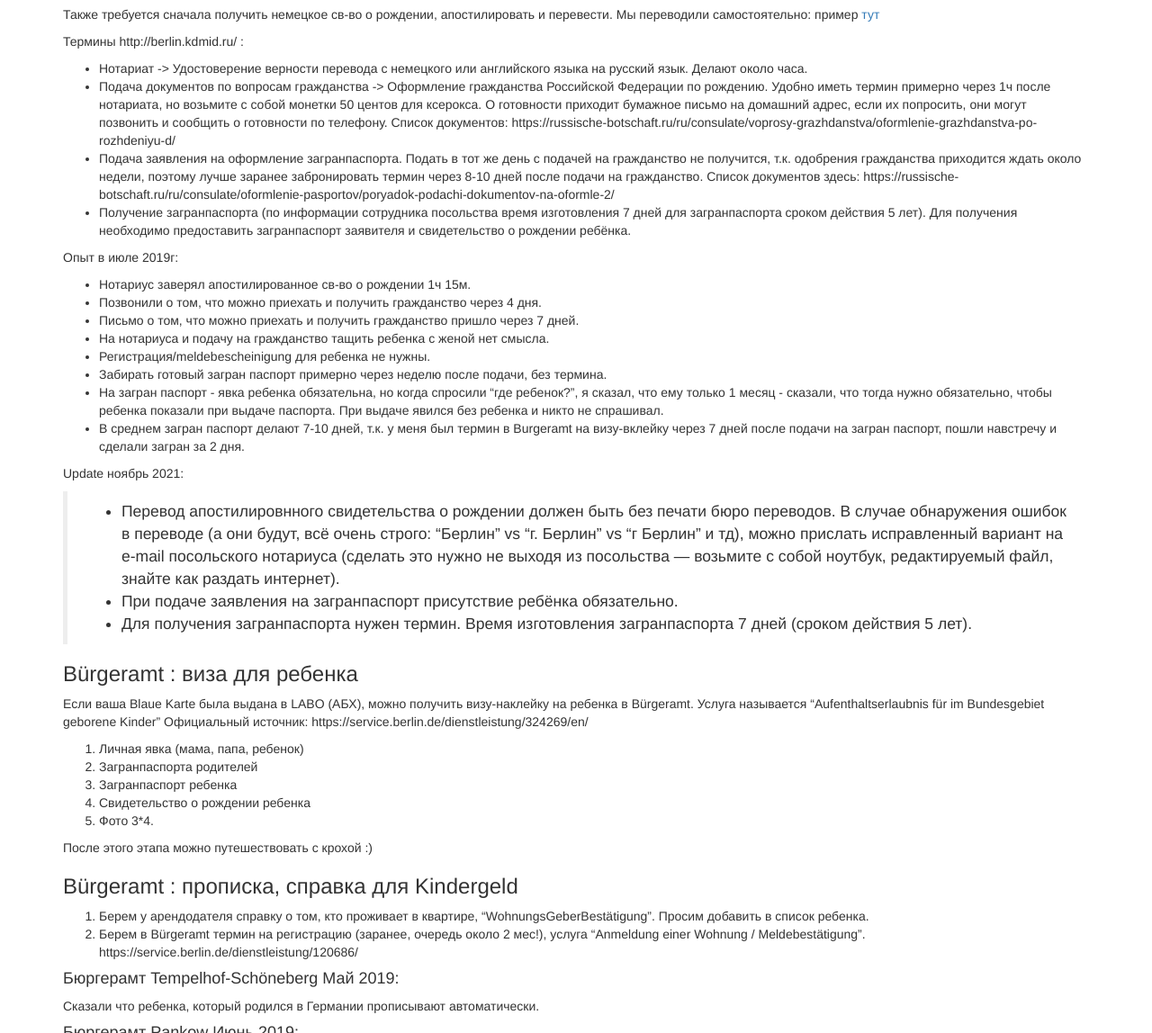
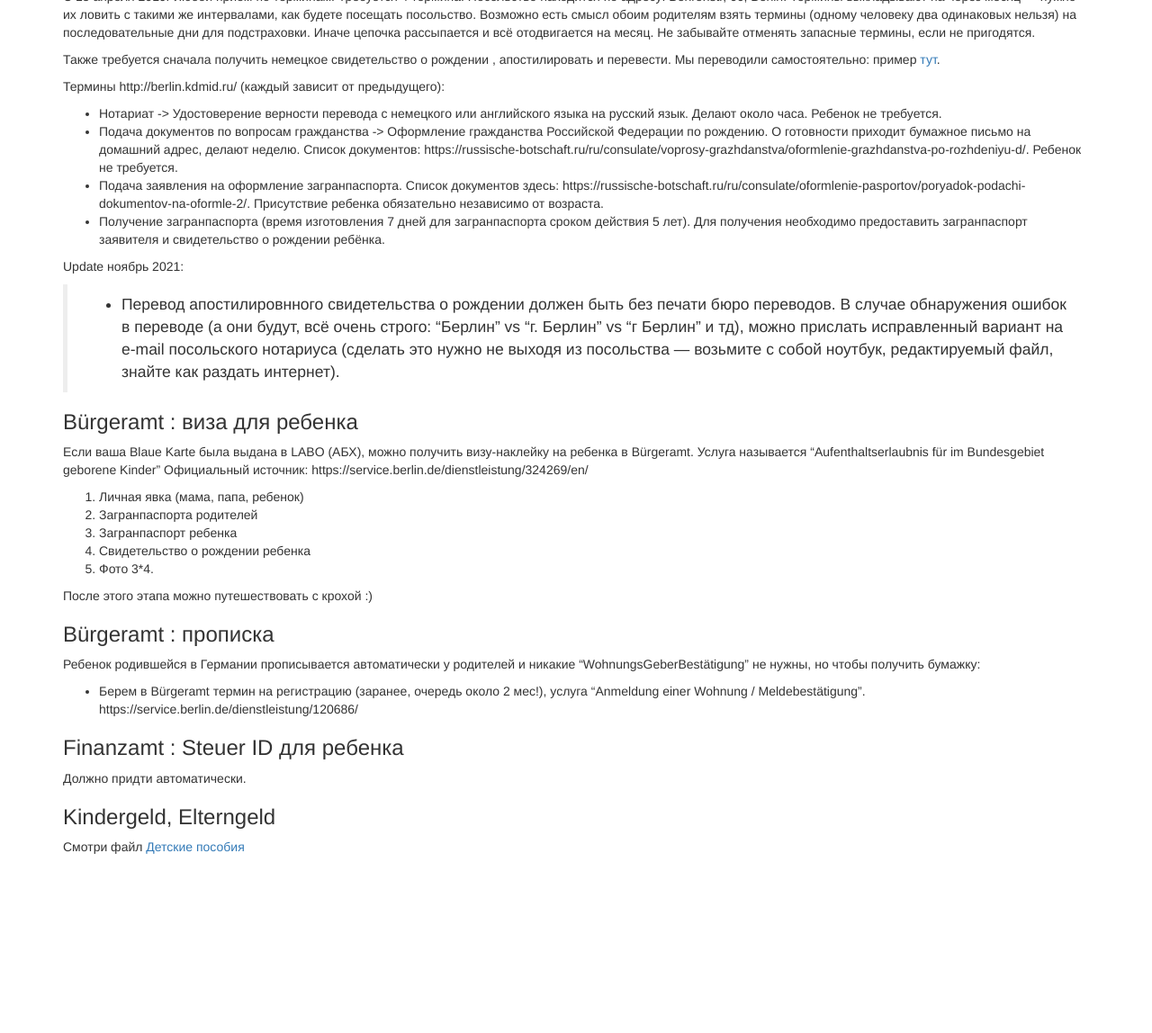
Before and after one commit to ru-de/faq, a Jekyll site: the page built from pages/Оформление новорожденных.md, in a window 1280 px wide and 1400 px high, scrolled down 5118 px, cut to the strip 252-1400 px from the top of the window. Shown: the whole strip at 90% size. Built offline with Jekyll 4.4.1, drawn with Linux system fonts in a browser that asks for light colours; nearby versions of some CDN libraries; after the commit the page ends 6331 px from its top, so only the background shows below that; some of the changed text lies outside the part shown.

Commit message:
sync github pages

```diff
--- a/pages/Оформление новорожденных.md
+++ b/pages/Оформление новорожденных.md
@@ -4,8 +4,6 @@ layout: default
 ---
 
 ## Оформление новорожденных
-Данная процедура актуальна на январь 2016, родители граждане Украины, Blaue Karte.
-
 
 ### Роддом
 В роддоме на выписке вам понадобиться:
@@ -66,13 +64,15 @@ Upd. 12.08.20 - У нас были апостилированные перево
 Идти никуда не нужно, на сайте в личном кабинете есть возможность выложить документы и они отправят карту. Выше упомянутое правило про то, что пока нет карты - можно пользоваться маминой, тоже работает.
 
 ### Апостиль немецкого свидетельства о рождении
-Делается в [Ordnungsamt](https://service.berlin.de/dienstleistung/320315/standort/324291/) за 10 мин и 19 Евро. [Термин](https://service.berlin.de/terminvereinbarung/termin/tag.php?termin=1&dienstleister=324291&anliegen[]=320315&herkunft=1) можно заранее не брать, т.к в здании есть автомат по выдаче номерков и практически нет очереди.
-
-> В украинском посольстве отправляют делать апостиль сюда: https://goo.gl/fdzjlb (2 этаж направо, каб. 225)
+Делается в [Ordnungsamt](https://service.berlin.de/dienstleistung/320315/standort/324291/) 2 этаж направо) за 10 мин и 19 Евро. [Термин](https://service.berlin.de/terminvereinbarung/termin/tag.php?termin=1&dienstleister=324291&anliegen[]=320315&herkunft=1) обязателен.
 
 Update ноябрь 2021:
 
 > В связи с короновирусными ограничениями без термина попасть невозможно. Если термина нет, а апостиль сделать нужно срочно, можно бросить в почтовый ящик на входе запечатанное в конверт заявление и оригинал свидетельства о рождении. Результат со счётом для оплаты придёт по почте в течении 3 недель. Ускорить процесс помогло обращение через форму обратной связи на сайте с просьбой выдать термин (термин не дали, но обработали запрос вне очереди и через 4 дня пришло письмо с апостилированным свидетельством о рождении).
+
+Подача по почте:
+
+> Возможна подача по почте, описание [здесь](https://service.berlin.de/dienstleistung/320315/standort/324291/). Вкратце, нужно распечатать формуляр, заполнить, и с оригиналом свидетельства о рождении отправить по почте. В течение 4 недель ожидайте письмо с реквезитами для оплаты и апостилированным свидетельством о рождении.
 
 ### Перевод на украинский язык (![](https://raw.githubusercontent.com/ru-de/faq/master/files/ua.gif))
 Немецкое свидетельство с апостилем переводится у немецкого присяжного переводчика,
@@ -176,31 +176,18 @@ https://de.wikipedia.org/wiki/Reiseausweis_für_Ausländer
 
 С 15 апреля 2019г любой прием по терминам. Требуется 4 термина. Посольство находится по адресу: Behrenstr, 66, Berlin. Термины выкладывают на через месяц — нужно их ловить с такими же интервалами, как будете посещать посольство. Возможно есть смысл обоим родителям взять термины (одному человеку два одинаковых нельзя) на последовательные дни для подстраховки. Иначе цепочка рассыпается и всё отодвигается на месяц. Не забывайте отменять запасные термины, если не пригодятся.
 
-Также требуется сначала получить немецкое св-во о рождении, апостилировать и перевести. Мы переводили самостоятельно: пример [тут](https://github.com/ru-de/faq/blob/master/files/birth_certificate_translation.docx?raw=true)
+Также требуется сначала получить немецкое свидетельство о рождении , апостилировать и перевести. Мы переводили самостоятельно: пример [тут](https://github.com/ru-de/faq/blob/master/files/birth_certificate_translation.docx?raw=true).
 
-Термины http://berlin.kdmid.ru/ :
+Термины http://berlin.kdmid.ru/ (каждый зависит от предыдущего):
 
-- Нотариат -> Удостоверение верности перевода с немецкого или английского языка на русский язык. Делают около часа.
-- Подача документов по вопросам гражданства -> Оформление гражданства Российской Федерации по рождению. Удобно иметь термин примерно через 1ч после нотариата, но возьмите с собой монетки 50 центов для ксерокса. О готовности приходит бумажное письмо на домашний адрес, если их попросить, они могут позвонить и сообщить о готовности по телефону. Список документов: https://russische-botschaft.ru/ru/consulate/voprosy-grazhdanstva/oformlenie-grazhdanstva-po-rozhdeniyu-d/
-- Подача заявления на оформление загранпаспорта. Подать в тот же день с подачей на гражданство не получится, т.к. одобрения гражданства приходится ждать около недели, поэтому лучше заранее забронировать термин через 8-10 дней после подачи на гражданство. Список документов здесь: https://russische-botschaft.ru/ru/consulate/oformlenie-pasportov/poryadok-podachi-dokumentov-na-oformle-2/
-- Получение загранпаспорта (по информации сотрудника посольства время изготовления 7 дней для загранпаспорта сроком действия 5 лет). Для получения необходимо предоставить загранпаспорт заявителя и свидетельство о рождении ребёнка.
-
-Опыт в июле 2019г:
-
-- Нотариус заверял апостилированное св-во о рождении 1ч 15м.
-- Позвонили о том, что можно приехать и получить гражданство через 4 дня.
-- Письмо о том, что можно приехать и получить гражданство пришло через 7 дней.
-- На нотариуса и подачу на гражданство тащить ребенка с женой нет смысла.
-- Регистрация/meldebescheinigung для ребенка не нужны.
-- Забирать готовый загран паспорт примерно через неделю после подачи, без термина.
-- На загран паспорт - явка ребенка обязательна, но когда спросили "где ребенок?", я сказал, что ему только 1 месяц - сказали, что тогда нужно обязательно, чтобы ребенка показали при выдаче паспорта. При выдаче явился без ребенка и никто не спрашивал.
-- В среднем загран паспорт делают 7-10 дней, т.к. у меня был термин в Burgeramt на визу-вклейку через 7 дней после подачи на загран паспорт, пошли навстречу и сделали загран за 2 дня.
+- Нотариат -> Удостоверение верности перевода с немецкого или английского языка на русский язык. Делают около часа. Ребенок не требуется.
+- Подача документов по вопросам гражданства -> Оформление гражданства Российской Федерации по рождению. О готовности приходит бумажное письмо на домашний адрес, делают неделю. Список документов: https://russische-botschaft.ru/ru/consulate/voprosy-grazhdanstva/oformlenie-grazhdanstva-po-rozhdeniyu-d/. Ребенок не требуется.
+- Подача заявления на оформление загранпаспорта. Список документов здесь: https://russische-botschaft.ru/ru/consulate/oformlenie-pasportov/poryadok-podachi-dokumentov-na-oformle-2/. Присутствие ребенка обязательно независимо от возраста.
+- Получение загранпаспорта (время изготовления 7 дней для загранпаспорта сроком действия 5 лет). Для получения необходимо предоставить загранпаспорт заявителя и свидетельство о рождении ребёнка.
 
 Update ноябрь 2021:
 
 > - Перевод апостилировнного свидетельства о рождении должен быть без печати бюро переводов. В случае обнаружения ошибок в переводе (а они будут, всё очень строго: "Берлин" vs "г. Берлин" vs "г Берлин" и тд), можно прислать исправленный вариант на e-mail посольского нотариуса (сделать это нужно не выходя из посольства — возьмите с собой ноутбук, редактируемый файл, знайте как раздать интернет).
-> - При подаче заявления на загранпаспорт присутствие ребёнка обязательно.
-> - Для получения загранпаспорта нужен термин. Время изготовления загранпаспорта 7 дней (сроком действия 5 лет).
 
 ### Bürgeramt : виза для ребенка
 Если ваша Blaue Karte была выдана в LABO (АБХ), можно получить визу-наклейку на ребенка в Bürgeramt.
@@ -216,18 +203,10 @@ Update ноябрь 2021:
 После этого этапа можно путешествовать с крохой :)
 
 
-### Bürgeramt : прописка, справка для Kindergeld
-1. Берем у арендодателя справку о том, кто проживает в квартире, "WohnungsGeberBestätigung". Просим добавить в список ребенка.
-1. Берем в Bürgeramt термин на регистрацию (заранее, очередь около 2 мес!), услуга "Anmeldung einer Wohnung / Meldebestätigung".
+### Bürgeramt : прописка
+Ребенок родившейся в Германии прописывается автоматически у родителей и никакие "WohnungsGeberBestätigung" не нужны, но чтобы получить бумажку:
+- Берем в Bürgeramt термин на регистрацию (заранее, очередь около 2 мес!), услуга "Anmeldung einer Wohnung / Meldebestätigung".
 https://service.berlin.de/dienstleistung/120686/
-
-#### Бюргерамт Tempelhof-Schöneberg Май 2019:
-
-Сказали что ребенка, который родился в Германии прописывают автоматически.
-
-#### Бюргерамт Pankow Июнь 2019:
-
-Тоже сказали, что ребенок прописывается автоматически, однако выдали бумагу для Kindergeld. Можно было прийти без термина в окошко информации, сделали на месте.
 
 ### Finanzamt : Steuer ID для ребенка
 
```
